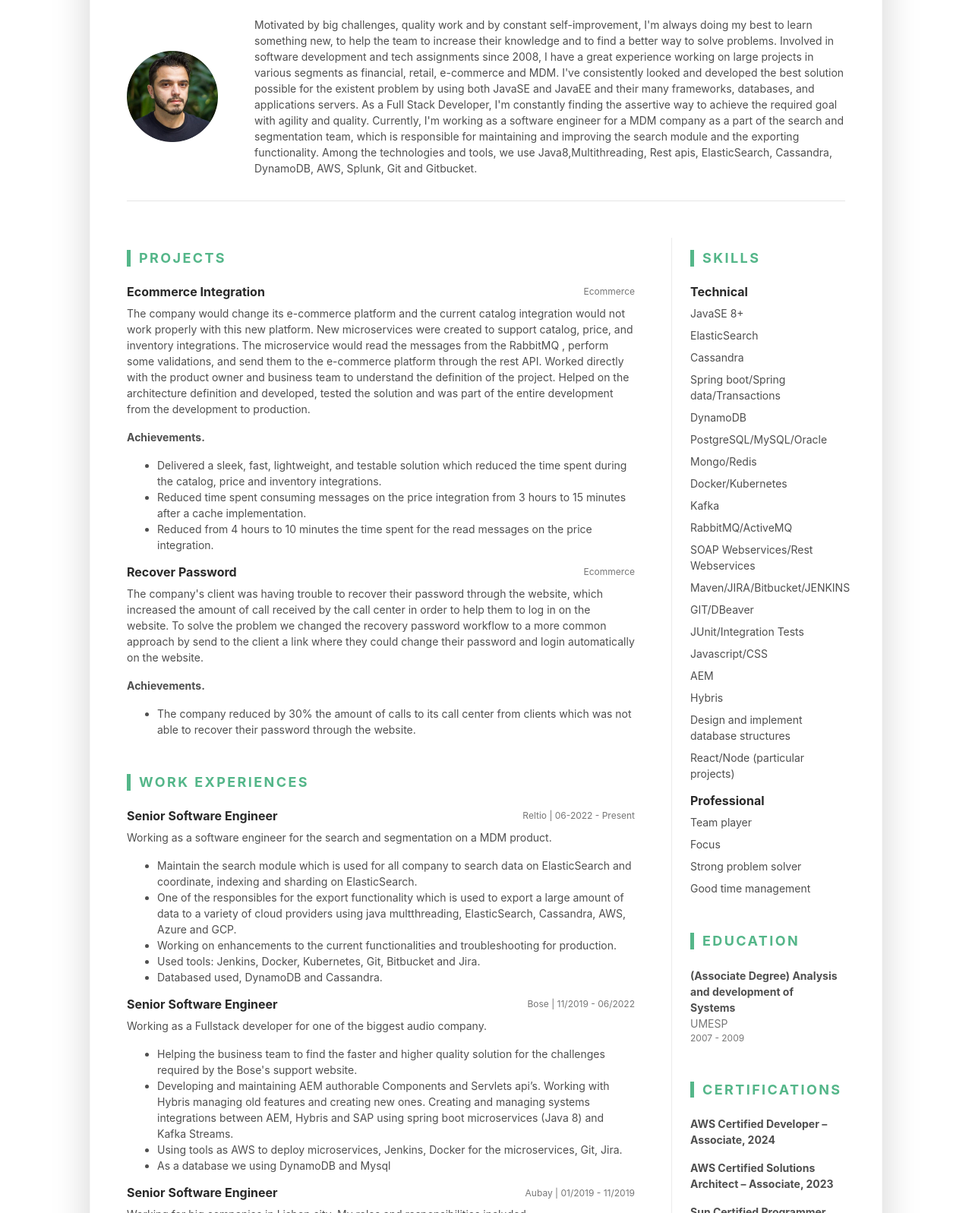
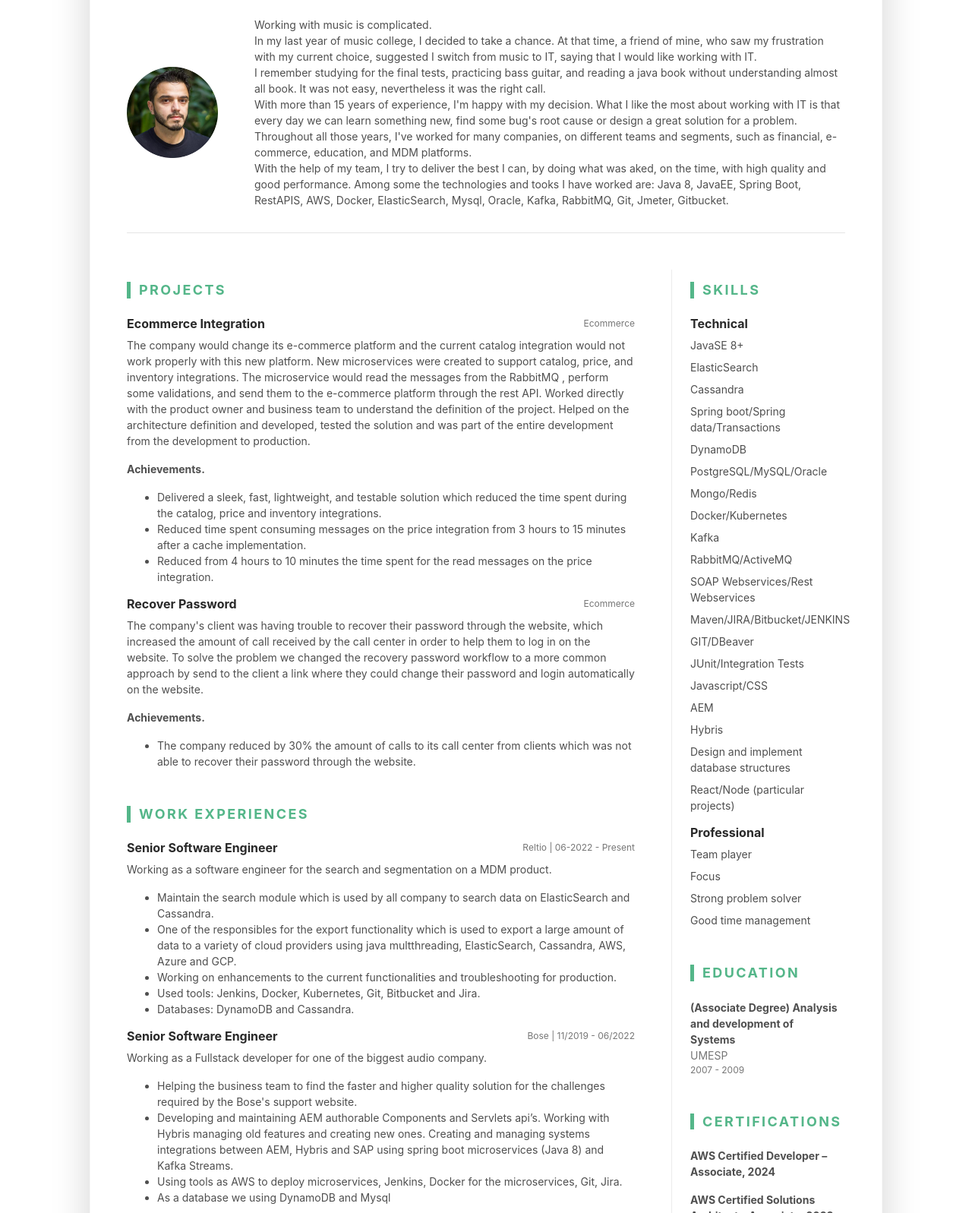
Before and after one commit to tomasmaiorino/tomasmaiorino.github.io, a website built with webpack: page index.html in a window 1280 px wide. Shown: the part 220-1817 px from the top of the page at 76% size. Built offline with nearby package versions, Linux system fonts and the light colour scheme.

Commit message:
0.0.2: update resume

```diff
--- a/index.html
+++ b/index.html
@@ -5,7 +5,7 @@
 
 	<!-- Meta -->
 	<meta charset="utf-8">
-	<meta build-version="0.0.1">
+	<meta build-version="0.0.2">
 	<meta http-equiv="X-UA-Compatible" content="IE=edge">
 	<meta name="viewport" content="width=device-width, initial-scale=1.0">
 	<meta name="description" content="">
@@ -52,8 +52,15 @@
 					<div class="media flex-column flex-md-row align-items-center">
 						<img class="resume-profile-image mb-3 mb-md-0 mr-md-5 ml-md-0 rounded mx-auto hidden-print" src="assets/images/resume-profile.png" alt="image">
 						<div class="media-body text-left">
-							<p class="mb-0">Motivated by big challenges, quality work and by constant self-improvement, I'm always doing my best to learn something new, to help the team to increase their knowledge and to find a better way to solve problems.
-								Involved in software development and tech assignments since 2008, I have a great experience working on large projects in various segments as financial, retail, e-commerce and MDM. I've consistently looked and developed the best solution possible for the existent problem by using both JavaSE and JavaEE and their many frameworks, databases, and applications servers. As a Full Stack Developer, I'm constantly finding the assertive way to achieve the required goal with agility and quality. Currently, I'm working as a software engineer for a MDM company as a part of the search and segmentation team, which is responsible for maintaining and improving the search module and the exporting functionality. Among the technologies and tools, we use Java8,Multithreading, Rest apis, ElasticSearch, Cassandra, DynamoDB, AWS, Splunk, Git and Gitbucket.
+							<p class="mb-0">Working with music is complicated.<br>
+								In my last year of music college, I decided to take a chance. At that time, a friend of mine, who saw my frustration with my current choice, suggested I switch from music to IT, saying that I would like working with IT.<br>
+								I remember studying for the final tests, practicing bass guitar, and reading a java book without understanding almost all book. It was not easy, nevertheless it was the right call.</p>
+								<p class="mb-0">
+								With more than 15 years of experience, I'm happy with my decision. What I like the most about working with IT is that every day we can learn something new, find some bug's root cause or design a great solution for a problem.
+								Throughout all those years, I've worked for many companies, on different teams and segments, such as financial, e-commerce, education, and MDM platforms. </p>
+								<p class="mb-0">
+								With the help of my team, I try to deliver the best I can, by doing what was aked, on the time, with high quality and good performance.
+								Among some the technologies and tooks I have worked are: Java 8, JavaEE, Spring Boot, RestAPIS, AWS, Docker, ElasticSearch, Mysql, Oracle, Kafka, RabbitMQ, Git, Jmeter, Gitbucket.
 							</p>
 						</div><!--//media-body-->
 					</div>
@@ -109,11 +116,11 @@
 									<div class="item-content">
 										<p>Working as a software engineer for the search and segmentation on a MDM product.</p>
 										<ul class="resume-list">
-											<li>Maintain the search module which is used for all company to search data on ElasticSearch and coordinate, indexing and sharding on ElasticSearch.</li>
+											<li>Maintain the search module which is used by all company to search data on ElasticSearch and Cassandra.</li>
 											<li>One of the responsibles for the export functionality which is used to export a large amount of data to a variety of cloud providers using java multthreading, ElasticSearch, Cassandra, AWS, Azure and GCP.</li>
 											<li>Working on enhancements to the current functionalities and troubleshooting for production. </li>
 											<li>Used tools: Jenkins, Docker, Kubernetes, Git, Bitbucket and Jira.</li>
-											<li>Databased used, DynamoDB and Cassandra.</li>
+											<li>Databases: DynamoDB and Cassandra.</li>
 										</ul>
 									</div>
 								</div>
```
